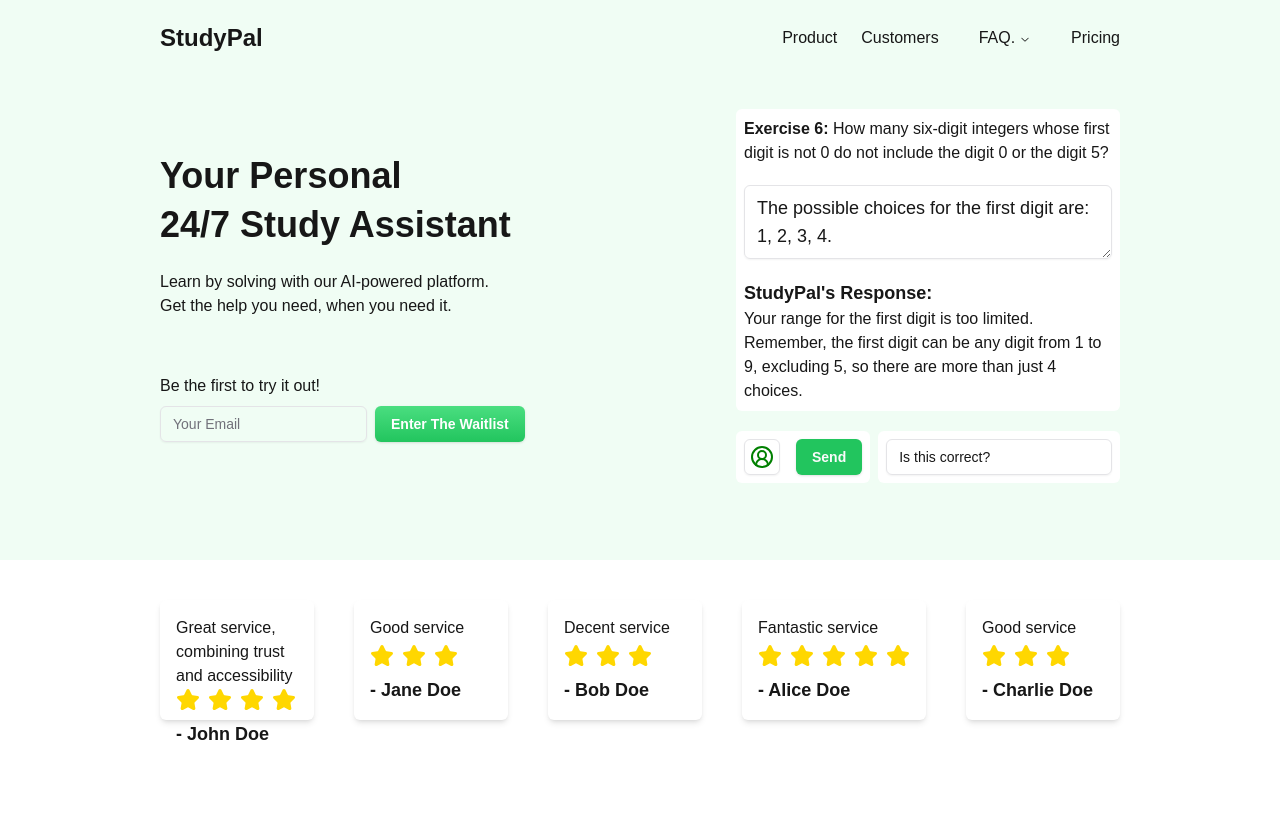
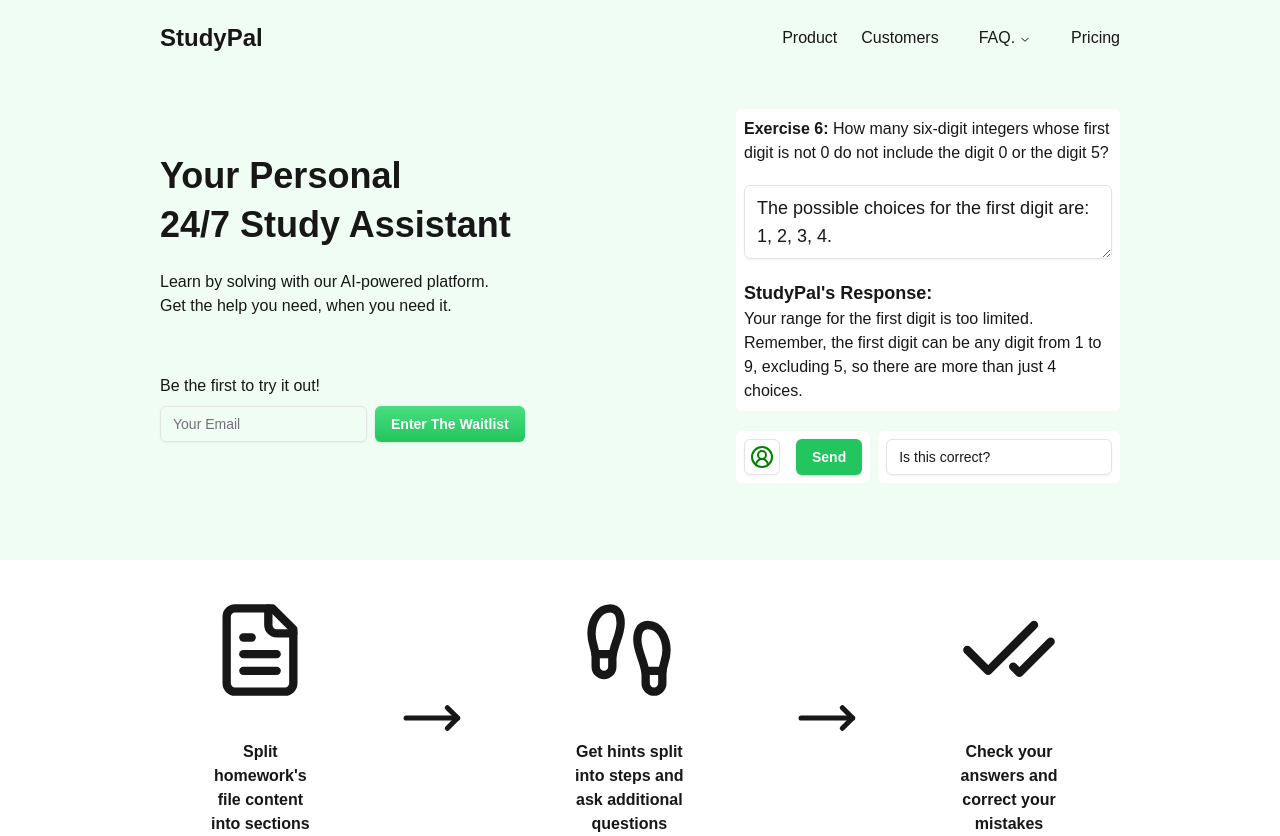
Before and after one commit to Giannoulakos/studypal, a Next.js app: page / in a window 1280 px wide. Before the commit the page ends 800 px from the top, so only its background shows below. Built offline with nearby package versions, Linux system fonts and the light colour scheme.

Commit message:
landing page how to use icons

```diff
--- a/src/app/page.tsx
+++ b/src/app/page.tsx
@@ -3,7 +3,7 @@ import { Input } from '@/components/ui/input';
 import { Button } from '@/components/ui/button';
 import { CircleUserRound } from 'lucide-react';
 import { Textarea } from '@/components/ui/textarea';
-import Card from '@/components/ui/review-card/card';
+import { FileText, MoveRight, Footprints, CheckCheck } from 'lucide-react';
 
 export default function Home() {
   return (
@@ -78,16 +78,27 @@ export default function Home() {
         </div>
       </div>
       <div className='flex justify-center items-center'>
-        <div className='w-[75%] flex justify-center gap-x-10 mt-10'>
-          <Card
-            name='John Doe'
-            review='Great service, combining trust and accessibility'
-            rating={4}
-          />
-          <Card name='Jane Doe' review='Good service' rating={3} />
-          <Card name='Bob Doe' review='Decent service' rating={3} />
-          <Card name='Alice Doe' review='Fantastic service' rating={5} />
-          <Card name='Charlie Doe' review='Good service' rating={3} />
+        <div className='w-[75%] flex justify-between items-center gap-x-10 mt-10'>
+          <div className='flex flex-col gap-y-10 items-center'>
+            <FileText width={100} height={100} />
+            <p className='w-1/2 font-semibold text-center'>
+              Split homework's file content into sections
+            </p>
+          </div>
+          <MoveRight width={100} height={100} />
+          <div className='flex flex-col gap-y-10 items-center'>
+            <Footprints width={100} height={100} />
+            <p className='w-1/2 font-semibold text-center'>
+              Get hints split into steps and ask additional questions
+            </p>
+          </div>
+          <MoveRight width={100} height={100} />
+          <div className='flex flex-col gap-y-10 items-center'>
+            <CheckCheck width={100} height={100} />
+            <p className='w-1/2 font-semibold text-center'>
+              Check your answers and correct your mistakes
+            </p>
+          </div>
         </div>
       </div>
     </main>
```
